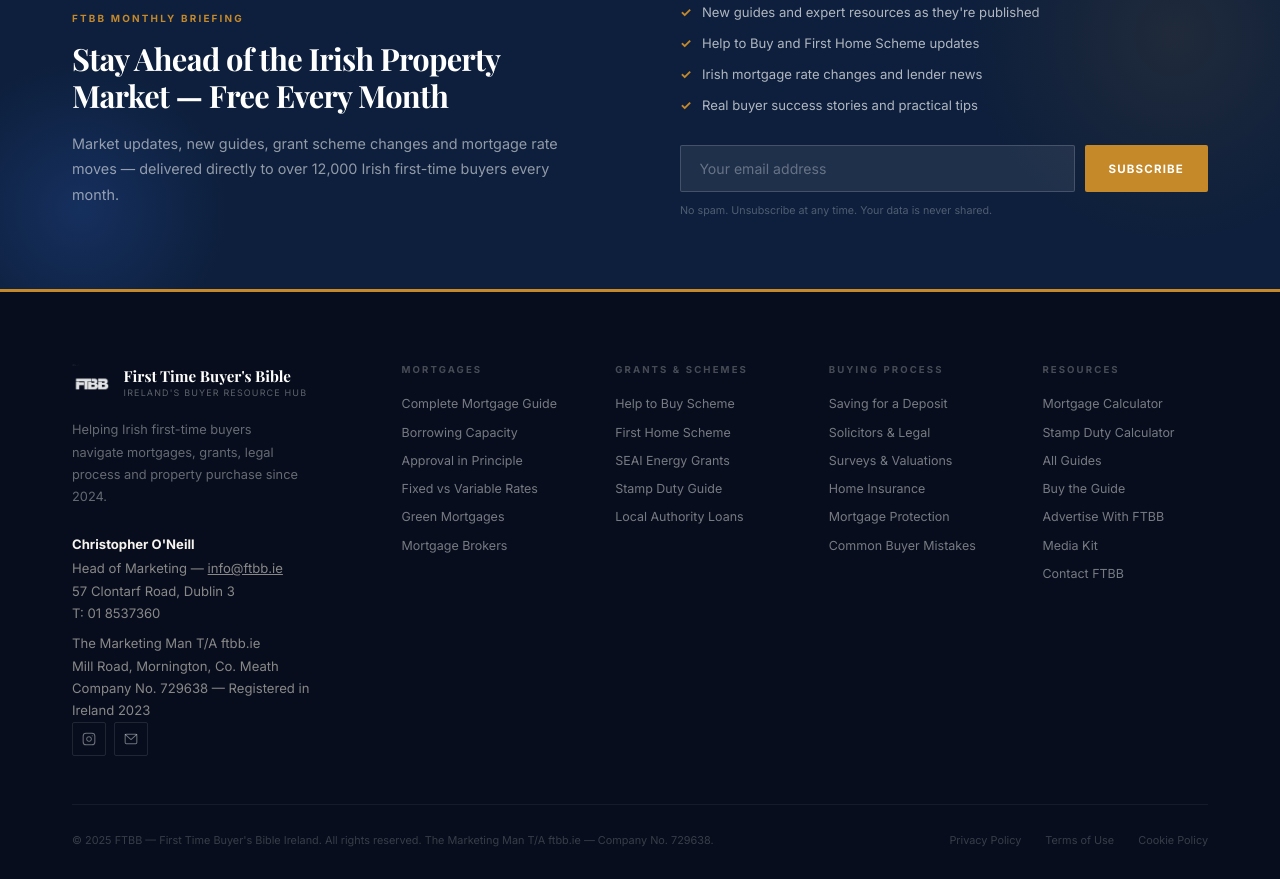
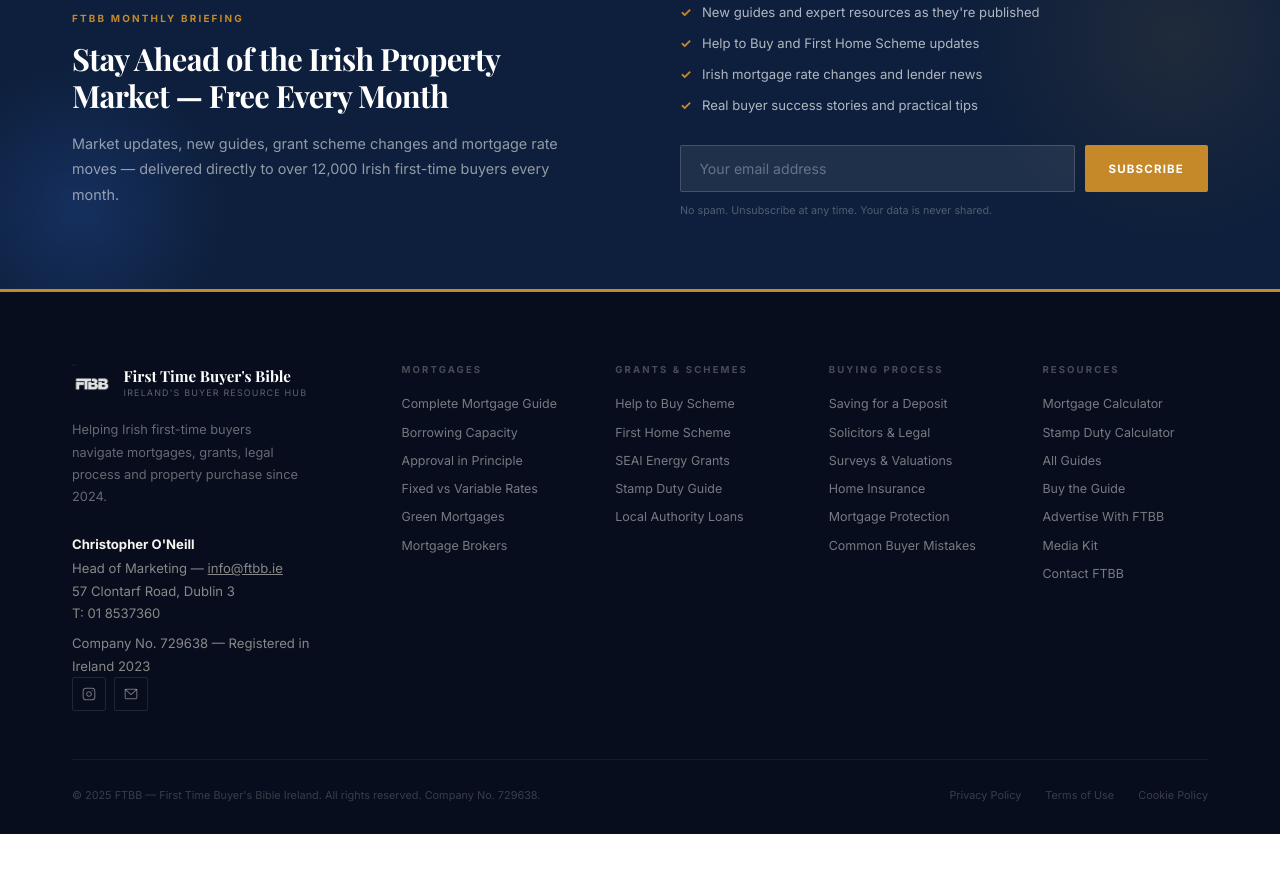
Before and after one commit to ryderwebsolutions/ftbb, a website: page index.html in a window 1280 px wide. Shown: the part 5696-6575 px from the top of the page. After the commit the page ends 6530 px from the top, so only its background shows below. Drawn offline with nearby package versions, Linux system fonts and the light colour scheme; a web font is replaced by a local one.

Commit message:
footer fix

```diff
--- a/index.html
+++ b/index.html
@@ -2331,9 +2331,7 @@
           Head of Marketing &mdash; <a href="mailto:info@ftbb.ie" style="color:inherit;text-decoration:underline;">info@ftbb.ie</a><br/>
           57 Clontarf Road, Dublin 3<br/>
           T: <a href="tel:+35318537360" style="color:inherit;">01 8537360</a><br/>
-          <span style="margin-top:0.5rem;display:block;">The Marketing Man T/A ftbb.ie<br/>
-          Mill Road, Mornington, Co. Meath<br/>
-          Company No. 729638 &mdash; Registered in Ireland 2023</span>
+          <span style="margin-top:0.5rem;display:block;">Company No. 729638 &mdash; Registered in Ireland 2023</span>
         </address>
         <div class="footer__socials" aria-label="Social media links">
           <a href="https://www.instagram.com/first_timebuyerire/" target="_blank" rel="noopener noreferrer" class="footer__soc" aria-label="Instagram">
@@ -2395,7 +2393,7 @@
 
     </div>
     <div class="footer__bottom">
-      <p class="footer__copy">&copy; 2025 FTBB &mdash; First Time Buyer's Bible Ireland. All rights reserved. The Marketing Man T/A ftbb.ie &mdash; Company No. 729638.</p>
+      <p class="footer__copy">&copy; 2025 FTBB &mdash; First Time Buyer's Bible Ireland. All rights reserved. Company No. 729638.</p>
       <div class="footer__legal">
         <a href="/privacy-policy.html">Privacy Policy</a>
         <a href="/terms.html">Terms of Use</a>
```
Also changed, not shown: advertise.html (+1 -1 lines), buy.html (+1 -1 lines), media-kit.html (+1 -1 lines).
